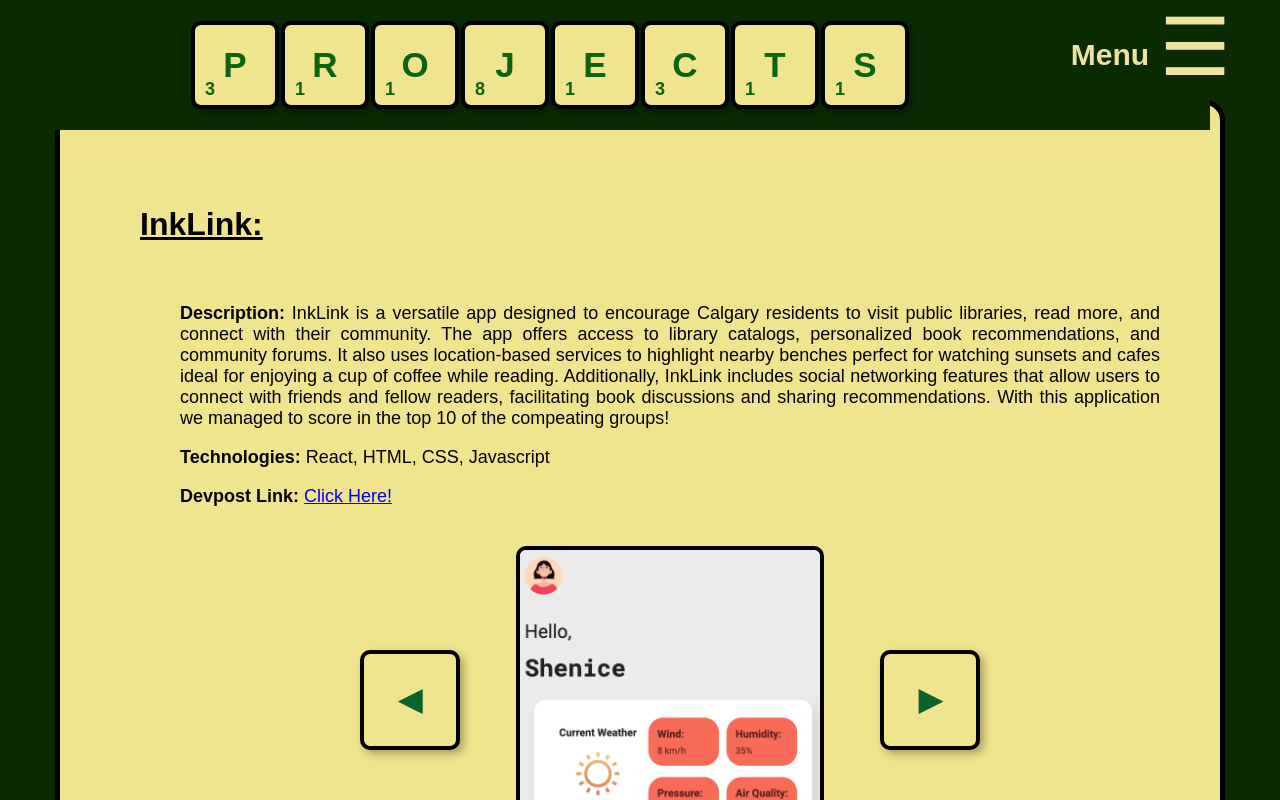
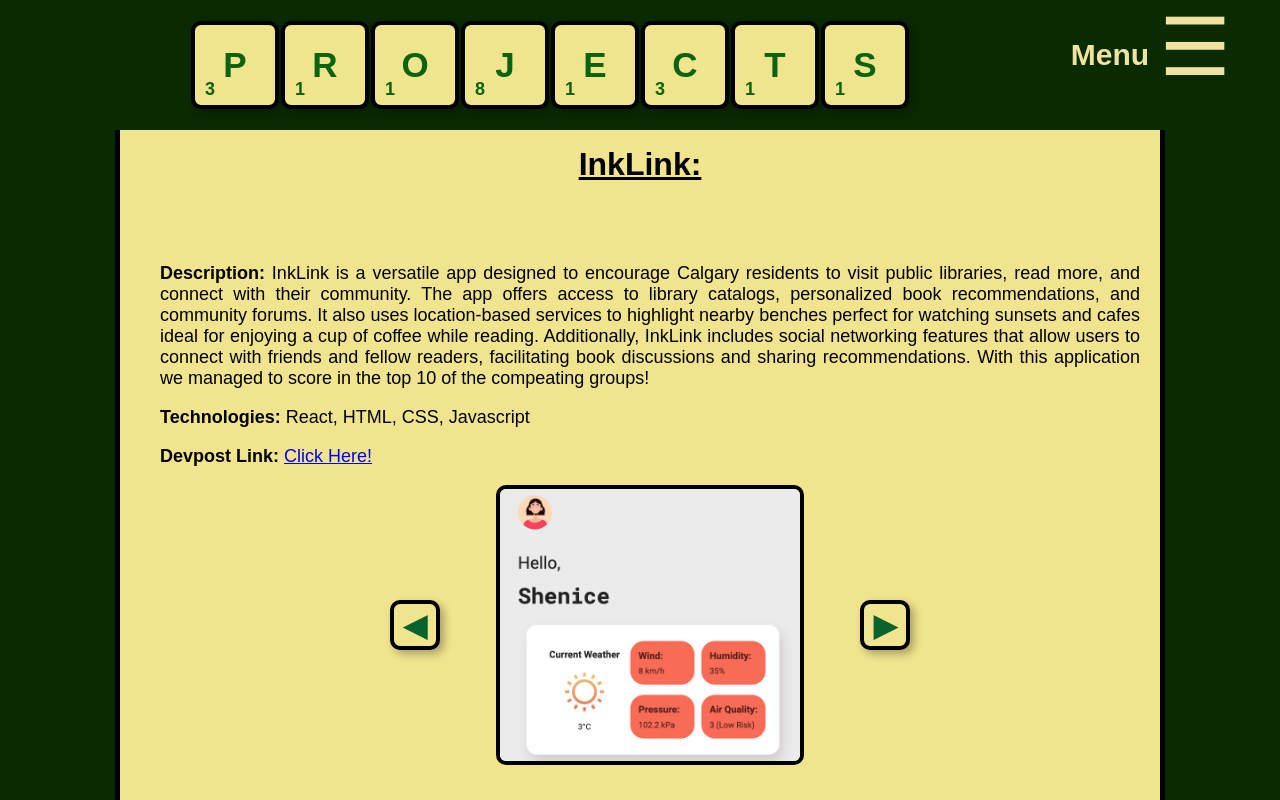
Before and after one commit to sofitapias03/personal_portfolio, a React (Create React App) app in the folder tapias_portfolio/: page /Projects in a window 1280 px wide. Built offline with nearby package versions, Linux system fonts and the light colour scheme.

Commit message:
updated aboutme, carousel styles, navbar styles and project styles. Mostly for adjusting to differnt screen sizes.

```diff
--- a/tapias_portfolio/src/pages/AboutMe.js
+++ b/tapias_portfolio/src/pages/AboutMe.js
@@ -42,8 +42,9 @@ const AboutMe = () => {
                         <div className="tile-content">E</div>
                         <div className="tile-number">1</div>
                     </div>
+                    <NavBar />
                 </div>
-                <NavBar />
+
             </div>
             <div className="scrollable-content">
                 <div className="game-box-inn">
--- a/tapias_portfolio/src/pages/Home.js
+++ b/tapias_portfolio/src/pages/Home.js
@@ -164,9 +164,10 @@ const Home = () => {
           <div className="grid"></div>
           <div className="grid-red"></div>
         </div>
+        <NavBar/>
       </div>
 
-      <NavBar/>
+
     </div>
   );
 };
--- a/tapias_portfolio/src/pages/MobileNavBar.css
+++ b/tapias_portfolio/src/pages/MobileNavBar.css
@@ -11,7 +11,7 @@
   color:#F1E48E;
 
 }
-
+@media (min-width:0px){
 .nav-toggle {
   display: block;
   background: none;
@@ -24,6 +24,7 @@
   margin-top:-90px;
   left: -90px; /* Adjust to move the icon to the left */
   border-radius:5px;
+}
 }
 
 
--- a/tapias_portfolio/src/pages/Projects.css
+++ b/tapias_portfolio/src/pages/Projects.css
@@ -1,11 +1,123 @@
+/* Game box styles for projects */
 .game-box-inn-projects {
-    width: 90%;
+    width: 80%; /* Adjust width to ensure some margin */
     max-width: 1000px;
-    height:650px;
-    padding: 80px;
+    padding: 20px; /* Adjust padding as needed */
     background-color: #F1E48E;
     border-radius: 20px;
     margin-bottom: 50px;
     border: black solid 5px;
+    display: flex;
+    flex-direction: column;
+    align-items: center;
+}
 
+/* Carousel container */
+.carousel {
+    position: relative;
+    display: flex;
+    align-items: center;
+    justify-content: center;
+    width: 100%; /* Full width for better responsiveness */
+    max-width: 400px; /* Maximum width */
+    height: auto;
+    margin: 0 auto; /* Center the carousel horizontally */
 }
+
+/* Carousel images */
+.carousel img {
+    width: 100%; /* Full width */
+    max-width: 300px; /* Maximum width */
+    height: auto; /* Maintain aspect ratio */
+    object-fit: cover;
+    border-radius: 10px;
+    border: solid black 4px;
+}
+
+/* Carousel buttons */
+.carousel button {
+    position: absolute;
+    top: 50%;
+    transform: translateY(-50%);
+    width: 50px; /* Adjust width */
+    height: 50px; /* Adjust height */
+    background-color: #F1E48E;
+    color: #0a632c;
+    text-align: center;
+    font-weight: bold;
+    font-size: 10px; /* Adjust the font size as needed */
+    border-radius: 10px;
+    border: 4px solid black;
+    box-shadow: 4px 4px 8px rgba(0, 0, 0, 0.3);
+    display: flex;
+    justify-content: center;
+    align-items: center;
+    z-index: 1; /* Ensure buttons are on top */
+}
+
+/* Previous button */
+.carousel button.prev {
+    left: -60px; /* Adjust as needed to place the button to the left of the image */
+}
+
+/* Next button */
+.carousel button.next {
+    right: -60px; /* Adjust as needed to place the button to the right of the image */
+}
+
+/* Tile content button */
+.tile-content-button {
+    font-size: 30px;
+}
+
+/* Media queries for responsiveness */
+@media (max-width: 768px) {
+    .game-box-inn-projects {
+        width: 90%; /* Adjust width for smaller screens */
+        padding: 10px;
+    }
+
+    .carousel {
+        width: 90%; /* Adjust width for smaller screens */
+        max-width: 300px; /* Maximum width for smaller screens */
+    }
+
+    .carousel button {
+        width: 40px; /* Adjust width */
+        height: 40px; /* Adjust height */
+    }
+
+    .carousel button.prev {
+        left: -50px; /* Adjust position */
+    }
+
+    .carousel button.next {
+        right: -50px; /* Adjust position */
+    }
+}
+
+@media (max-width: 480px) {
+    .game-box-inn-projects {
+        width: 95%; /* Ensure some margin for very small screens */
+        padding: 5px;
+    }
+
+    .carousel {
+        width: 100%; /* Full width for very small screens */
+        max-width: 250px; /* Maximum width for very small screens */
+    }
+
+    .carousel button {
+        width: 30px; /* Adjust width */
+        height: 30px; /* Adjust height */
+        font-size: 8px; /* Smaller font size */
+    }
+
+    .carousel button.prev {
+        left: -40px; /* Adjust position */
+    }
+
+    .carousel button.next {
+        right: -40px; /* Adjust position */
+    }
+}
```
Also changed, not shown: tapias_portfolio/src/pages/carousel2.css (indentation only).
